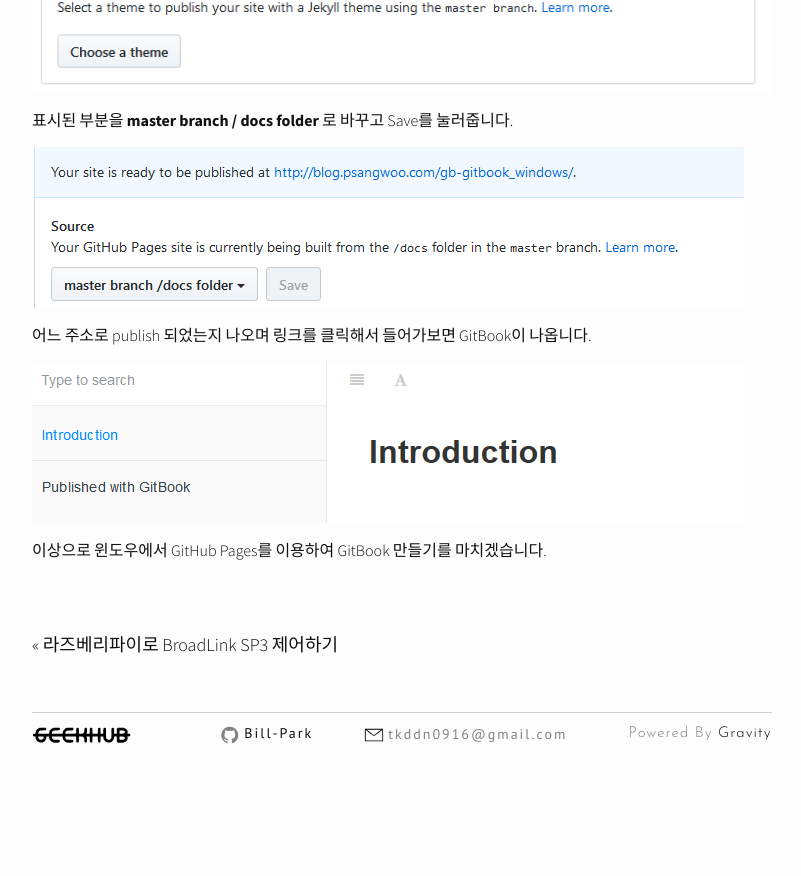
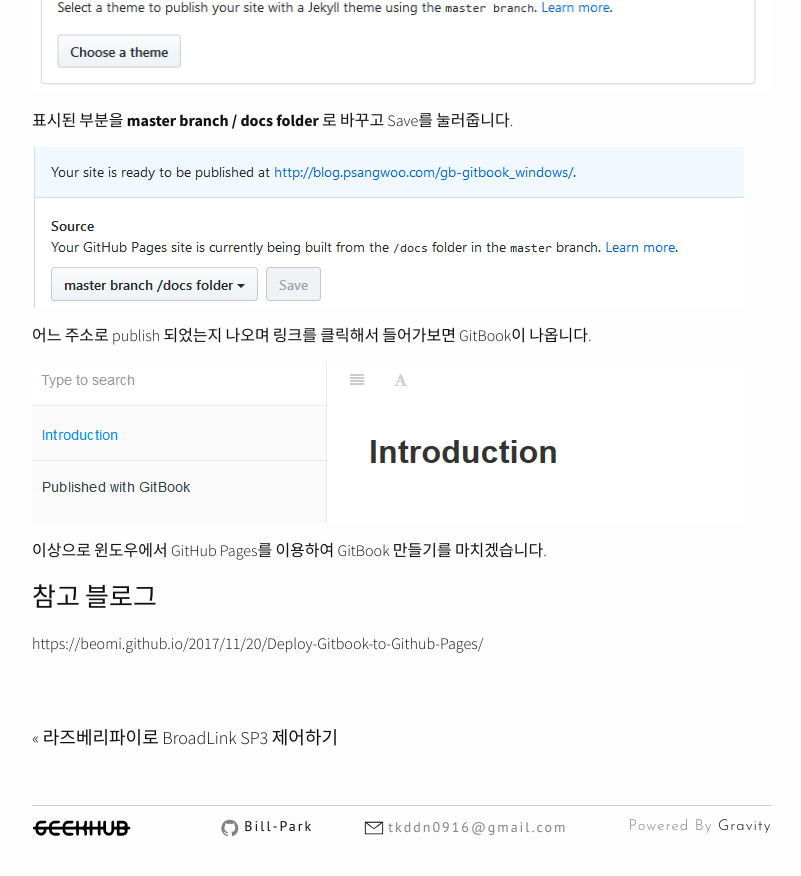
Before and after one commit to Bill-Park/bill-park.github.io, a Jekyll site: the page built from _posts/2018-01-31-gitbook-on-windows.markdown, in a window 1280 px wide and 900 px high, scrolled down 4425 px. Shown: the top 876 px of the window, without its empty margins (238-1039 px from the left). Built offline with Jekyll 4.4.1, drawn with Linux system fonts in a browser that asks for light colours; nearby versions of some CDN libraries; before the commit the page ends 5232 px from its top, so only the background shows below that.

Commit message:
add refer

```diff
--- a/_posts/2018-01-31-gitbook-on-windows.markdown
+++ b/_posts/2018-01-31-gitbook-on-windows.markdown
@@ -172,3 +172,7 @@ GitHub Pages 설정을 위해 우측 상단에 표시된 Settings를 클릭합
 ![]({{ site.url }}/img/gitbook_on_window/12.png)
 
 이상으로 윈도우에서 GitHub Pages를 이용하여 GitBook 만들기를 마치겠습니다.
+
+### 참고 블로그
+
+[https://beomi.github.io/2017/11/20/Deploy-Gitbook-to-Github-Pages/](https://beomi.github.io/2017/11/20/Deploy-Gitbook-to-Github-Pages/)
```
